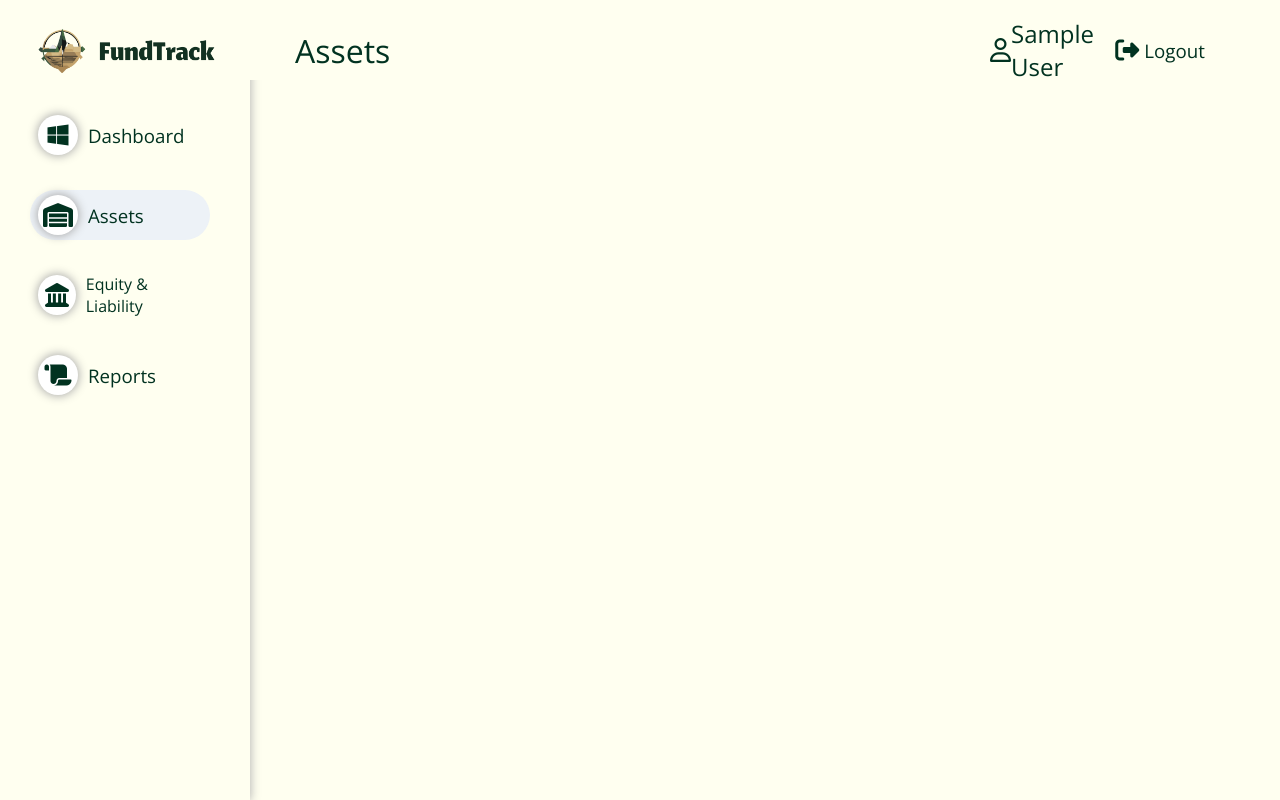
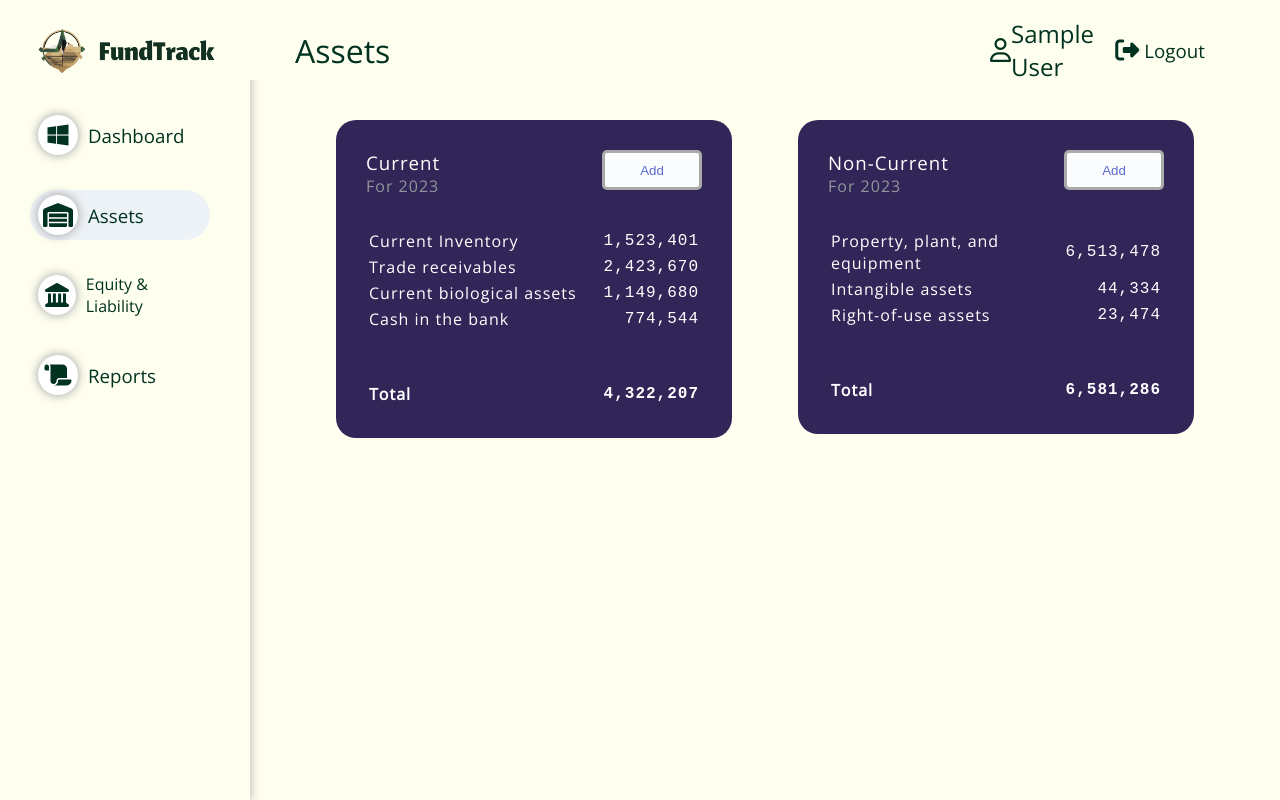
Before and after one commit to aldhaifani/alx_capstone_project_iswe, a Flask app: page /assets in a window 1280 px wide. Run offline with Flask 3, Linux system fonts and the light colour scheme; the visitor is signed in with stand-in values (Sample User, id 1).

Commit message:
assets page design

```diff
--- /dev/null
+++ b/fundtrack/static/css/assets.css
@@ -0,0 +1,98 @@
+/* --- main content --- */
+#main-content {
+    height: calc(100vh - 80px);
+    width: calc(100vw - 250px);
+    margin-top: 80px;
+    padding: 40px 20px 20px 20px;
+    display: flex;
+    justify-content: space-evenly;
+}
+
+#main-content .title {
+    display: none;
+}
+
+.card {
+    color: white;
+    background-color: #322659;
+    width: 40%;
+    border-radius: 20px;
+    height: fit-content;
+    letter-spacing: 1px;
+    padding: 30px;
+}
+
+.card .card_header {
+    display: flex;
+    justify-content: space-between;
+    margin-bottom: 30px;
+}
+
+.card .card_time {
+    color: #91969a;
+    font-size: medium;
+}
+
+.card .card_button {
+    width: 100px;
+    height: 40px;
+    border: solid #aaaaaa;
+    border-radius: 5px;
+    background-color: #FBFCFE;
+    color: #5A6ACF;
+    cursor: pointer;
+    transition: all 200ms ease;
+}
+
+.card .card_button:hover {
+    opacity: .9;
+}
+
+.card .card_body table {
+    font-weight: 200;
+    border: none;
+    width: 100%;
+}
+
+.card .card_body table .total {
+    padding-top: 50px;
+    font-weight: 600;
+}
+
+.card .card_body table td:nth-child(2) {
+    text-align: right;
+    font-family: 'Courier New', Courier, monospace;
+}
+
+
+
+/*===============
+  Responsiveness
+===============*/
+
+/* --- tablet --- */
+@media (max-width: 900px){
+    #main-content {
+        flex-direction: column;
+        overflow-y: scroll;
+        padding-top: 70px;
+    }
+    .card {
+        width: 100%;
+        margin-top: 30px;
+    }
+}
+
+/* --- mobile & small tablets --- */
+@media (max-width: 800px){
+    /*-- main --*/
+    #main-content {
+        width: 100vw;
+        position: absolute;
+        z-index: 1;
+    }
+    #main-content .title {
+        display: block;
+    }
+
+}
--- a/fundtrack/templates/assets.html
+++ b/fundtrack/templates/assets.html
@@ -1 +1,83 @@
 {% extends "layout.html" %}
+
+{% block css_link %}
+<link rel="stylesheet" href="{{ url_for('static', filename='css/assets.css') }}">
+{% endblock %}
+
+{% block main %}
+
+<div id="main-content">
+    <h1 class="title">{{ session['title'] }}</h1>
+    <div class="card">
+        <div class="card_header">
+            <div class="card_header_left">
+                <h3>Current</h3>
+                <p class="card_time">For 2023</p>
+            </div>
+            <div class="card_header_right">
+                <a href="#">
+                    <button class="card_button">Add</button>
+                </a>
+            </div>
+        </div>
+        <div class="card_body">
+            <table>
+                <tr>
+                    <td>Current Inventory</td>
+                    <td>1,523,401</td>
+                </tr>
+                <tr>
+                    <td>Trade receivables</td>
+                    <td>2,423,670</td>
+                </tr>
+                <tr>
+                    <td>Current biological assets</td>
+                    <td>1,149,680</td>
+                </tr>
+                <tr>
+                    <td>Cash in the bank</td>
+                    <td>774,544</td>
+                </tr>
+                <tr>
+                    <td class="total">Total</td>
+                    <td class="total">4,322,207</td>
+                </tr>
+            </table>
+        </div>
+    </div>
+    <div class="card">
+        <div class="card_header">
+            <div class="card_header_left">
+                <h3>Non-Current</h3>
+                <p class="card_time">For 2023</p>
+            </div>
+            <div class="card_header_right">
+                <a href="#">
+                    <button class="card_button">Add</button>
+                </a>
+            </div>
+        </div>
+        <div class="card_body">
+            <table>
+                <tr>
+                    <td>Property, plant, and equipment</td>
+                    <td>6,513,478</td>
+                </tr>
+                <tr>
+                    <td>Intangible assets</td>
+                    <td>44,334</td>
+                </tr>
+                <tr>
+                    <td>Right-of-use assets</td>
+                    <td>23,474</td>
+                </tr>
+                <tr>
+                    <td class="total">Total</td>
+                    <td class="total">6,581,286</td>
+                </tr>
+            </table>
+        </div>
+    </div>
+</div>
+
+{% endblock %}
```
